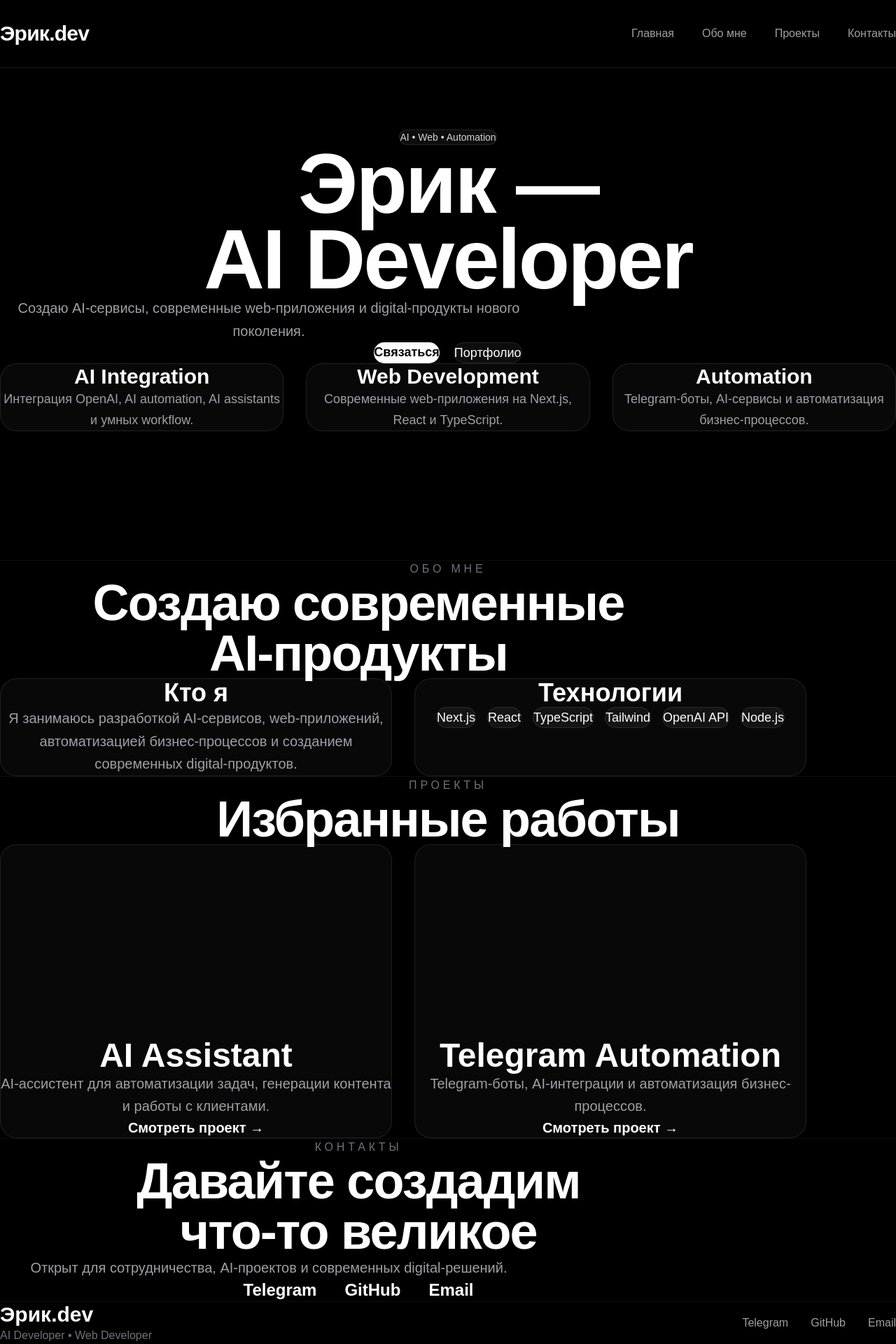
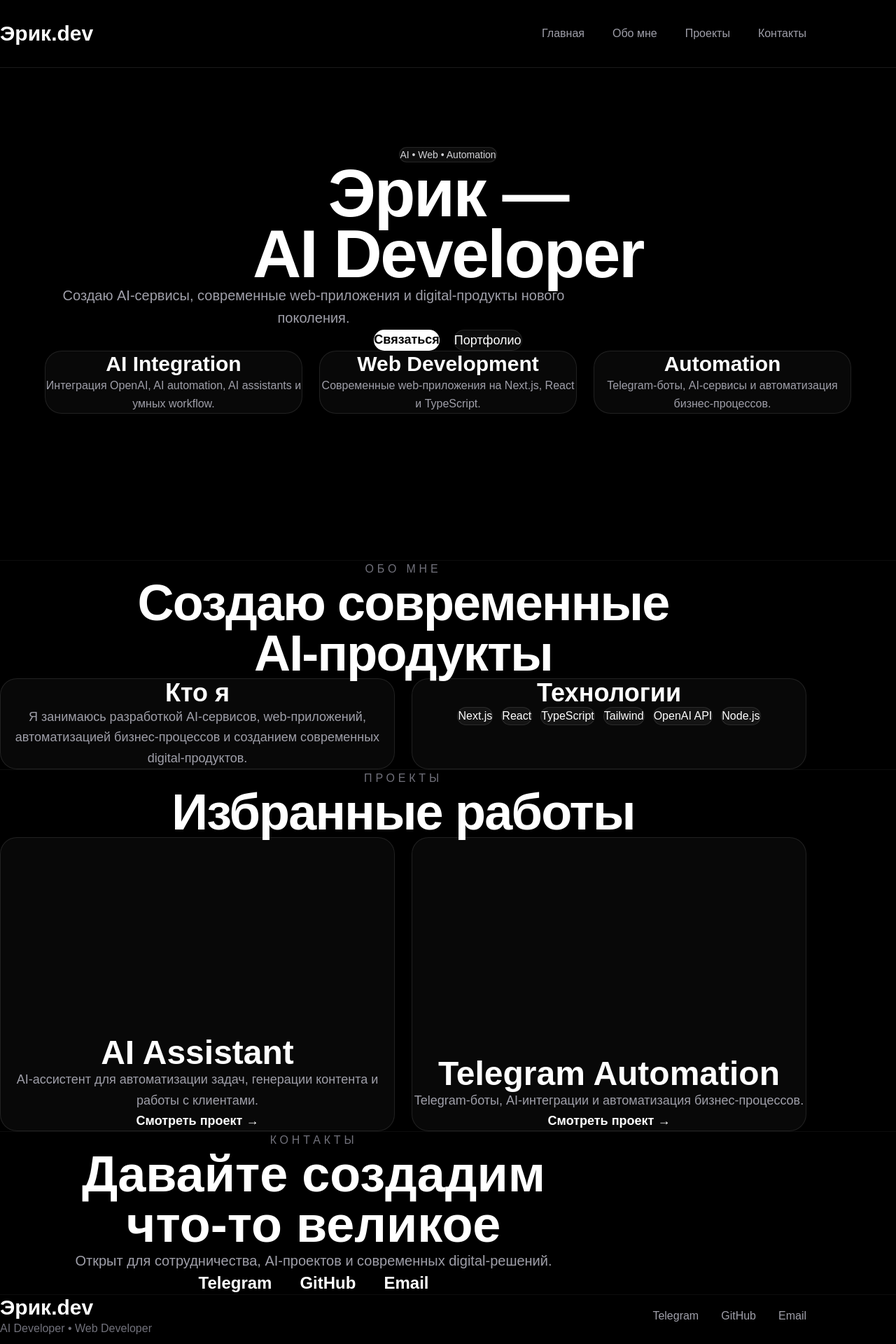
Before and after one commit to errorkorolevsky/eric-portfolio, a Next.js app: page / in a window 1280 px wide. Shown: the whole page at 70% size. Built offline with nearby package versions, Linux system fonts and the light colour scheme.

Commit message:
container fix

```diff
--- a/app/page.tsx
+++ b/app/page.tsx
@@ -7,10 +7,11 @@ export default function Home() {
     <main className="bg-black text-white overflow-x-hidden">
 
       {/* HEADER */}
-      <header className="fixed top-0 left-0 w-full z-50 border-b border-white/10 bg-black/70 backdrop-blur-xl">
-        <div className="max-w-7xl mx-auto px-6">
+      <header className="fixed top-0 left-0 w-full z-50 border-b border-white/10 bg-black/80 backdrop-blur-xl">
+        <div className="max-w-6xl mx-auto px-6">
           <div className="h-24 flex items-center justify-between">
-            <h1 className="text-3xl font-black tracking-tight">
+
+            <h1 className="text-3xl font-black">
               Эрик.dev
             </h1>
 
@@ -31,6 +32,7 @@ export default function Home() {
                 Контакты
               </a>
             </nav>
+
           </div>
         </div>
       </header>
@@ -40,18 +42,20 @@ export default function Home() {
         id="hero"
         className="min-h-screen flex items-center justify-center pt-32"
       >
-        <div className="max-w-7xl mx-auto px-6 w-full">
+        <div className="max-w-6xl mx-auto px-6 w-full">
+
           <motion.div
             initial={{ opacity: 0, y: 80 }}
             animate={{ opacity: 1, y: 0 }}
             transition={{ duration: 1 }}
             className="text-center"
           >
+
             <div className="inline-flex items-center rounded-full border border-white/10 bg-white/5 px-5 py-2 text-sm text-zinc-300 mb-8">
               AI • Web • Automation
             </div>
 
-            <h1 className="text-6xl md:text-8xl lg:text-[120px] font-black leading-[0.9] tracking-tight">
+            <h1 className="text-6xl md:text-8xl font-black leading-[0.9] tracking-tight">
               Эрик —
               <br />
               AI Developer
@@ -63,6 +67,7 @@ export default function Home() {
             </p>
 
             <div className="mt-12 flex flex-wrap justify-center gap-5">
+
               <a
                 href="#contact"
                 className="px-8 py-4 rounded-2xl bg-white text-black font-semibold text-lg hover:scale-105 transition"
@@ -76,44 +81,49 @@ export default function Home() {
               >
                 Портфолио
               </a>
+
             </div>
+
           </motion.div>
 
           {/* HERO CARDS */}
-          <div className="grid md:grid-cols-3 gap-8 mt-28">
-            <div className="rounded-3xl border border-white/10 bg-white/[0.03] p-8 backdrop-blur-sm text-center">
-              <h3 className="text-3xl font-bold mb-5">
+          <div className="grid md:grid-cols-3 gap-6 mt-24">
+
+            <div className="rounded-3xl border border-white/10 bg-white/[0.03] p-8 text-center">
+              <h3 className="text-3xl font-bold mb-4">
                 AI Integration
               </h3>
 
-              <p className="text-zinc-400 text-lg leading-relaxed">
+              <p className="text-zinc-400 leading-relaxed">
                 Интеграция OpenAI, AI automation,
                 AI assistants и умных workflow.
               </p>
             </div>
 
-            <div className="rounded-3xl border border-white/10 bg-white/[0.03] p-8 backdrop-blur-sm text-center">
-              <h3 className="text-3xl font-bold mb-5">
+            <div className="rounded-3xl border border-white/10 bg-white/[0.03] p-8 text-center">
+              <h3 className="text-3xl font-bold mb-4">
                 Web Development
               </h3>
 
-              <p className="text-zinc-400 text-lg leading-relaxed">
+              <p className="text-zinc-400 leading-relaxed">
                 Современные web-приложения
                 на Next.js, React и TypeScript.
               </p>
             </div>
 
-            <div className="rounded-3xl border border-white/10 bg-white/[0.03] p-8 backdrop-blur-sm text-center">
-              <h3 className="text-3xl font-bold mb-5">
+            <div className="rounded-3xl border border-white/10 bg-white/[0.03] p-8 text-center">
+              <h3 className="text-3xl font-bold mb-4">
                 Automation
               </h3>
 
-              <p className="text-zinc-400 text-lg leading-relaxed">
+              <p className="text-zinc-400 leading-relaxed">
                 Telegram-боты, AI-сервисы
                 и автоматизация бизнес-процессов.
               </p>
             </div>
+
           </div>
+
         </div>
       </section>
 
@@ -122,26 +132,26 @@ export default function Home() {
         id="about"
         className="py-32 border-t border-white/5"
       >
-        <div className="max-w-7xl mx-auto px-6 text-center">
+        <div className="max-w-6xl mx-auto px-6 text-center">
 
           <p className="uppercase tracking-[0.3em] text-zinc-500 mb-6">
             Обо мне
           </p>
 
-          <h2 className="text-5xl md:text-7xl font-black leading-[1] tracking-tight max-w-5xl mx-auto">
+          <h2 className="text-5xl md:text-7xl font-black leading-[1] tracking-tight">
             Создаю современные
             <br />
             AI-продукты
           </h2>
 
-          <div className="grid md:grid-cols-2 gap-8 mt-20 max-w-6xl mx-auto">
+          <div className="grid md:grid-cols-2 gap-6 mt-20">
 
-            <div className="rounded-3xl border border-white/10 bg-white/[0.03] p-10 text-center">
+            <div className="rounded-3xl border border-white/10 bg-white/[0.03] p-10">
               <h3 className="text-4xl font-bold mb-6">
                 Кто я
               </h3>
 
-              <p className="text-zinc-400 text-xl leading-relaxed">
+              <p className="text-zinc-400 text-lg leading-relaxed">
                 Я занимаюсь разработкой AI-сервисов,
                 web-приложений, автоматизацией
                 бизнес-процессов и созданием
@@ -149,12 +159,13 @@ export default function Home() {
               </p>
             </div>
 
-            <div className="rounded-3xl border border-white/10 bg-white/[0.03] p-10 text-center">
+            <div className="rounded-3xl border border-white/10 bg-white/[0.03] p-10">
               <h3 className="text-4xl font-bold mb-6">
                 Технологии
               </h3>
 
-              <div className="flex flex-wrap justify-center gap-4">
+              <div className="flex flex-wrap justify-center gap-3">
+
                 {[
                   "Next.js",
                   "React",
@@ -165,14 +176,17 @@ export default function Home() {
                 ].map((tech) => (
                   <div
                     key={tech}
-                    className="px-5 py-3 rounded-2xl border border-white/10 bg-white/5 text-lg"
+                    className="px-5 py-3 rounded-2xl border border-white/10 bg-white/5"
                   >
                     {tech}
                   </div>
                 ))}
+
               </div>
             </div>
+
           </div>
+
         </div>
       </section>
 
@@ -181,7 +195,7 @@ export default function Home() {
         id="projects"
         className="py-32 border-t border-white/5"
       >
-        <div className="max-w-7xl mx-auto px-6 text-center">
+        <div className="max-w-6xl mx-auto px-6 text-center">
 
           <p className="uppercase tracking-[0.3em] text-zinc-500 mb-6">
             Проекты
@@ -191,44 +205,46 @@ export default function Home() {
             Избранные работы
           </h2>
 
-          <div className="grid md:grid-cols-2 gap-8 mt-20 max-w-6xl mx-auto">
+          <div className="grid md:grid-cols-2 gap-6 mt-20">
 
-            <div className="rounded-3xl border border-white/10 bg-white/[0.03] p-10 min-h-[420px] flex flex-col justify-end text-center hover:bg-white/[0.05] transition">
+            <div className="rounded-3xl border border-white/10 bg-white/[0.03] p-10 min-h-[420px] flex flex-col justify-end">
               <h3 className="text-5xl font-bold mb-5">
                 AI Assistant
               </h3>
 
-              <p className="text-zinc-400 text-xl leading-relaxed mb-8">
+              <p className="text-zinc-400 text-lg leading-relaxed mb-8">
                 AI-ассистент для автоматизации задач,
                 генерации контента и работы с клиентами.
               </p>
 
               <a
                 href="#"
-                className="text-xl font-semibold hover:text-zinc-400 transition"
+                className="text-lg font-semibold hover:text-zinc-400 transition"
               >
                 Смотреть проект →
               </a>
             </div>
 
-            <div className="rounded-3xl border border-white/10 bg-white/[0.03] p-10 min-h-[420px] flex flex-col justify-end text-center hover:bg-white/[0.05] transition">
+            <div className="rounded-3xl border border-white/10 bg-white/[0.03] p-10 min-h-[420px] flex flex-col justify-end">
               <h3 className="text-5xl font-bold mb-5">
                 Telegram Automation
               </h3>
 
-              <p className="text-zinc-400 text-xl leading-relaxed mb-8">
+              <p className="text-zinc-400 text-lg leading-relaxed mb-8">
                 Telegram-боты, AI-интеграции
                 и автоматизация бизнес-процессов.
               </p>
 
               <a
                 href="#"
-                className="text-xl font-semibold hover:text-zinc-400 transition"
+                className="text-lg font-semibold hover:text-zinc-400 transition"
               >
                 Смотреть проект →
               </a>
             </div>
+
           </div>
+
         </div>
       </section>
 
@@ -237,24 +253,26 @@ export default function Home() {
         id="contact"
         className="py-32 border-t border-white/5"
       >
-        <div className="max-w-5xl mx-auto px-6 text-center">
+        <div className="max-w-4xl mx-auto px-6 text-center">
+
           <p className="uppercase tracking-[0.3em] text-zinc-500 mb-6">
             Контакты
           </p>
 
-          <h2 className="text-5xl md:text-7xl font-black leading-[1] tracking-tight">
+          <h2 className="text-5xl md:text-7xl font-black leading-[1]">
             Давайте создадим
             <br />
             что-то великое
           </h2>
 
-          <p className="mt-10 text-zinc-400 text-xl leading-relaxed max-w-3xl mx-auto">
+          <p className="mt-10 text-zinc-400 text-xl leading-relaxed">
             Открыт для сотрудничества,
             AI-проектов и современных
             digital-решений.
           </p>
 
           <div className="mt-14 flex flex-wrap justify-center gap-10 text-2xl font-semibold">
+
             <a
               href="https://t.me/ericilyano"
               target="_blank"
@@ -277,13 +295,16 @@ export default function Home() {
             >
               Email
             </a>
+
           </div>
+
         </div>
       </section>
 
       {/* FOOTER */}
       <footer className="border-t border-white/5 py-10">
-        <div className="max-w-7xl mx-auto px-6 flex flex-col md:flex-row items-center justify-between gap-6">
+        <div className="max-w-6xl mx-auto px-6 flex flex-col md:flex-row items-center justify-between gap-6">
+
           <div className="text-center md:text-left">
             <h3 className="text-3xl font-black">
               Эрик.dev
@@ -295,31 +316,22 @@ export default function Home() {
           </div>
 
           <div className="flex gap-8 text-zinc-400">
-            <a
-              href="https://t.me/ericilyano"
-              target="_blank"
-              className="hover:text-white transition"
-            >
+            <a href="https://t.me/ericilyano" target="_blank">
               Telegram
             </a>
 
-            <a
-              href="https://github.com/errorkorolevsky"
-              target="_blank"
-              className="hover:text-white transition"
-            >
+            <a href="https://github.com/errorkorolevsky" target="_blank">
               GitHub
             </a>
 
-            <a
-              href="mailto:artemfi435@gmail.com"
-              className="hover:text-white transition"
-            >
+            <a href="mailto:artemfi435@gmail.com">
               Email
             </a>
           </div>
+
         </div>
       </footer>
+
     </main>
   );
 }
```
